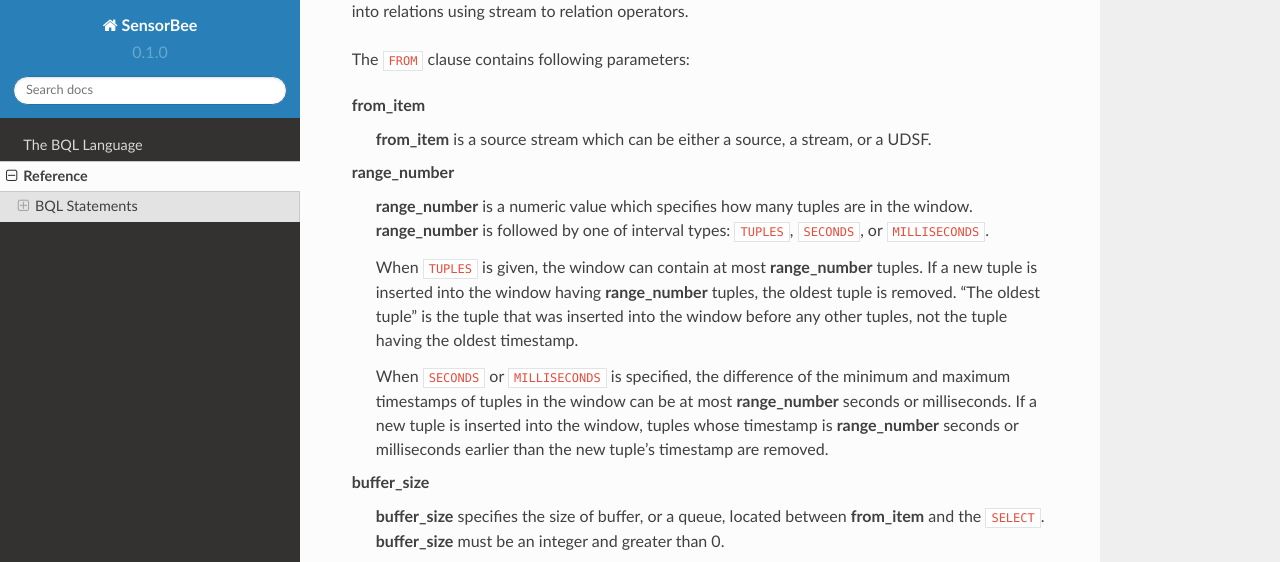
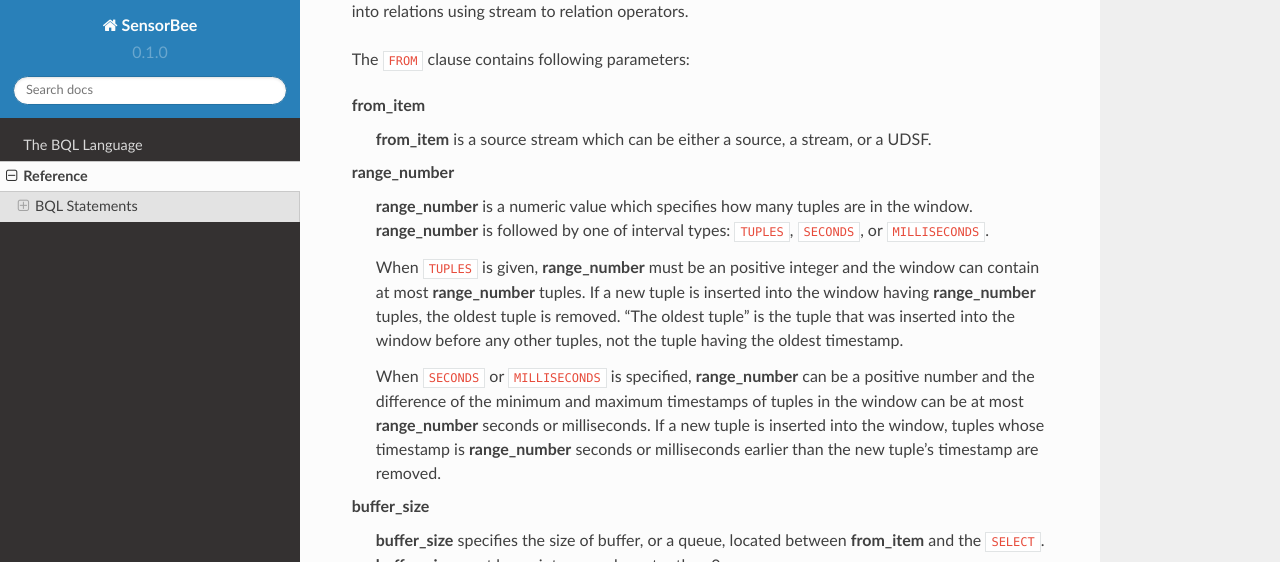
Before and after one commit to sensorbee/docs, a Sphinx documentation site: the page built from source/ref.rst, in a window 1280 px wide and 900 px high, scrolled down 4727 px, cut to the strip 0-562 px from the top of the window. Built offline with Sphinx 7.4.7 and the Read the Docs theme 2.0.0, drawn with Linux system fonts in a browser that asks for light colours.

Commit message:
Specify what type of numbers can be used in RANGE

```diff
--- a/source/ref/stmts/select.rst
+++ b/source/ref/stmts/select.rst
@@ -107,17 +107,19 @@ range_number
     window. **range_number** is followed by one of interval types:
     ``TUPLES``, ``SECONDS``, or ``MILLISECONDS``.
 
-    When ``TUPLES`` is given, the window can contain at most **range_number**
-    tuples. If a new tuple is inserted into the window having **range_number**
-    tuples, the oldest tuple is removed. "The oldest tuple" is the tuple that
-    was inserted into the window before any other tuples, not the tuple having
+    When ``TUPLES`` is given, **range_number** must be an positive integer
+    and the window can contain at most **range_number** tuples. If a new
+    tuple is inserted into the window having **range_number** tuples, the
+    oldest tuple is removed. "The oldest tuple" is the tuple that was
+    inserted into the window before any other tuples, not the tuple having
     the oldest timestamp.
 
-    When ``SECONDS`` or ``MILLISECONDS`` is specified, the difference of the
-    minimum and maximum timestamps of tuples in the window can be at most
-    **range_number** seconds or milliseconds. If a new tuple is inserted into
-    the window, tuples whose timestamp is **range_number** seconds or
-    milliseconds earlier than the new tuple's timestamp are removed.
+    When ``SECONDS`` or ``MILLISECONDS`` is specified, **range_number** can
+    be a positive number and the difference of the minimum and maximum
+    timestamps of tuples in the window can be at most **range_number**
+    seconds or milliseconds. If a new tuple is inserted into the window,
+    tuples whose timestamp is **range_number** seconds or milliseconds
+    earlier than the new tuple's timestamp are removed.
 
 buffer_size
     **buffer_size** specifies the size of buffer, or a queue, located between
```
